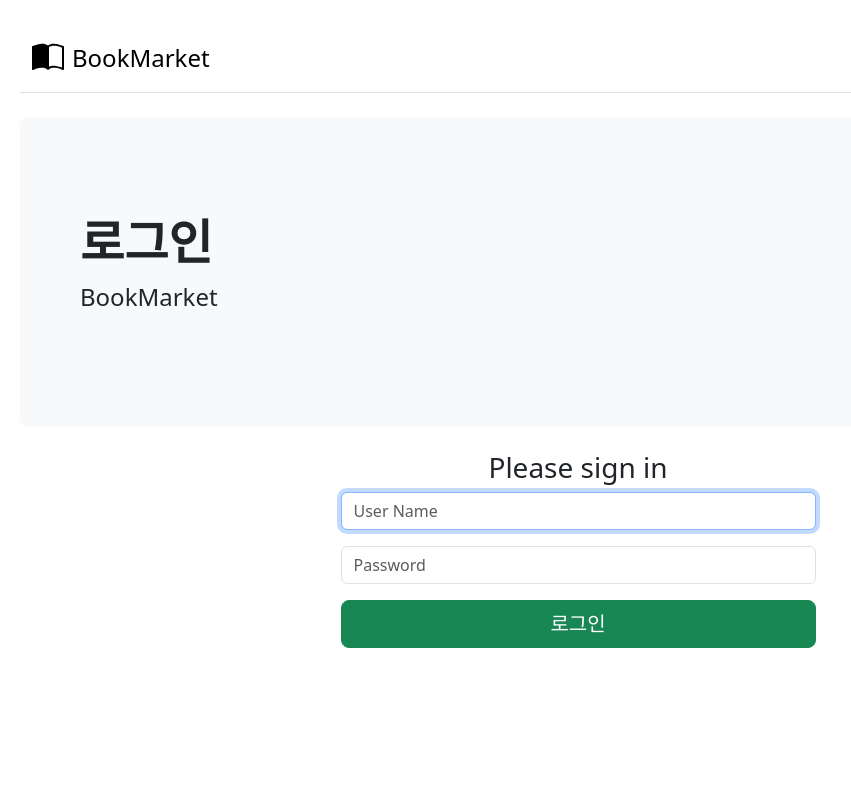
After one commit to minjae2003/SpringBoot_STD, a Spring app: template BookMarket/src/main/resources/templates/login.html in a window 1280 px wide. The commit adds this page. Shown: the whole page, without its empty margins (62-913 px from the left). Run offline with Thymeleaf, Linux system fonts and the light colour scheme; the template is opened without the code that fills it, so the values that code supplies are empty.

Commit message:
로그인/로그아웃 기능 및 화면구성

```diff
--- /dev/null
+++ b/BookMarket/src/main/resources/templates/login.html
@@ -0,0 +1,51 @@
+<html>
+<head>
+	<meta charset="UTF-8">
+	<title>로그인</title>
+	<link href="/BookMarket/css/bootstrap.min.css" rel="stylesheet" >
+</head>
+<body>
+<div class="container py-4">
+<header class="py-3 mb-4 border-bottom">
+	<div class="container d-flex flex-wrap justify-content-center">
+		<a href="/BookMarket/home" class="d-flex align-items-center link-body-emphasis text-body-emphasis text-decoration-none mb-3 mb-lg-0 me-lg-auto">
+			<svg xmlns="http://www.w3.org/2000/svg" width="32" height="32" fill="currentColor" class="bi bi-book-half me-2" viewBox="0 0 16 16">
+				<path d="M8.5 2.687c.654-.689 1.782-.886 3.112-.752 1.234.124 2.503.523 3.388.893v9.923c-.918-.35-2.107-.692-3.287-.81-1.094-.111-2.278-.039-3.213.492zM8 1.783C7.015.936 5.587.81 4.287.94c-1.514.153-3.042.672-3.994 1.105A.5.5 0 0 0 0 2.5v11a.5.5 0 0 0 .707.455c.882-.4 2.303-.881 3.68-1.02 1.409-.142 2.59.087 3.223.877a.5.5 0 0 0 .78 0c.633-.79 1.814-1.019 3.222-.877 1.378.139 2.8.62 3.681 1.02A.5.5 0 0 0 16 13.5v-11a.5.5 0 0 0-.293-.455c-.952-.433-2.48-.952-3.994-1.105C10.413.809 8.985.936 8 1.783"/>
+			</svg>
+			<span class="fs-4">BookMarket</span>
+		</a>
+    </div>
+</header>
+<div class="p-5 mb-4 bg-body-tertiary rounded-3">
+ 	<div class="container-fluid py-5">
+		<h1 class="display-5 fw-bold">로그인</h1>
+		<p class="col-md-8 fs-4">BookMarket</p>
+	</div>
+</div>
+
+ <div class="row align-items-md-stretch text-center">
+	<div class="container col-md-5">
+		<div class="text-center">
+			<h3 class="form-signin-heading">Please sign in</h3>
+		</div>
+		<div class="alert alert-danger" th:if="${error}" >
+			UserName과 Password가 올바르지 않습니다.<br />
+		</div>
+		<form class="form-signin" action="/BookMarket/login"	method="post">
+		<div class="mb-3 row">
+			<input type="text" name="username" class="form-control" placeholder="User Name" required autofocus>
+		</div>
+		<div class="mb-3 row">
+			<input type="password" name="password" class="form-control"	placeholder="Password" required>
+		</div>
+		<div class="mb-3 row">
+			<button class="btn btn-lg btn-success btn-block" type="submit">로그인</button>
+
+		</div>
+		</form>
+	</div>
+  </div>
+
+</div>
+</body>
+</html>
```
Also changed, not shown: BookMarket/src/main/resources/templates/addBook.html (+5 -2 lines).
